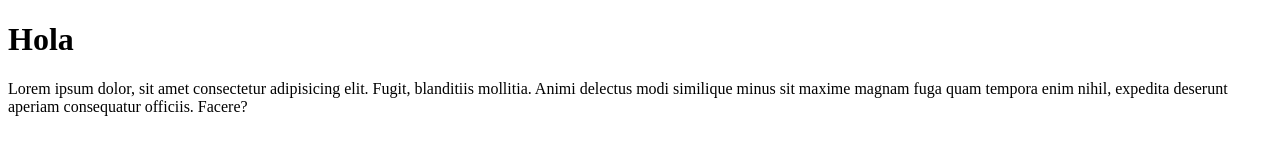
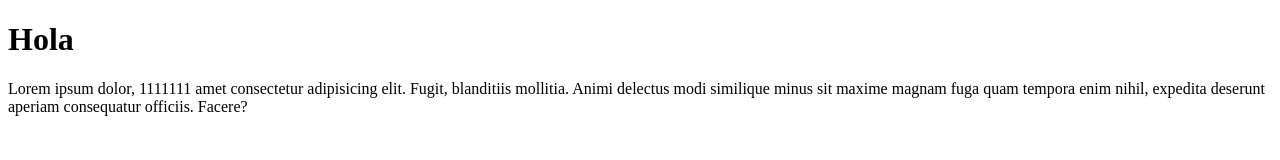
Before and after one commit to DanielQMTZ250797/Prueba4, a plain HTML site: page prueba.html in a window 1280 px wide. Drawn offline with Linux system fonts and the light colour scheme.

Commit message:
Agregue unos en el parrafo

```diff
--- a/prueba.html
+++ b/prueba.html
@@ -5,6 +5,6 @@
     </head>
     <body>
       <h1>Hola</h1>
-      <p>Lorem ipsum dolor, sit amet consectetur adipisicing elit. Fugit, blanditiis mollitia. Animi delectus modi similique minus sit maxime magnam fuga quam tempora enim nihil, expedita deserunt aperiam consequatur officiis. Facere?</p>
+      <p>Lorem ipsum dolor, 1111111 amet consectetur adipisicing elit. Fugit, blanditiis mollitia. Animi delectus modi similique minus sit maxime magnam fuga quam tempora enim nihil, expedita deserunt aperiam consequatur officiis. Facere?</p>
     </body>
 </html>
```
